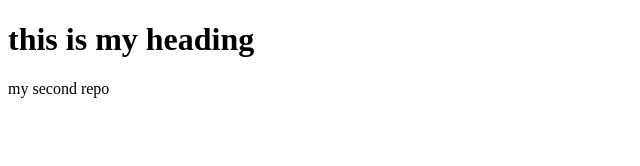
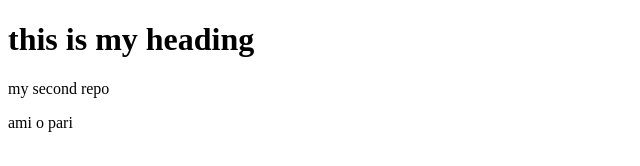
Before and after one commit to gsrasel/my-second-repo, a plain HTML site: page index.html in a window 1280 px wide. Shown: the full height of the page, 0-640 px from the left. Drawn offline with Linux system fonts and the light colour scheme.

Commit message:
ami o pari

```diff
--- a/index.html
+++ b/index.html
@@ -8,6 +8,6 @@
 <body>
     <h1>this is my heading</h1>
     <p>my second repo</p>
-
+    <p>ami o pari</p>
 </body>
 </html>
```
